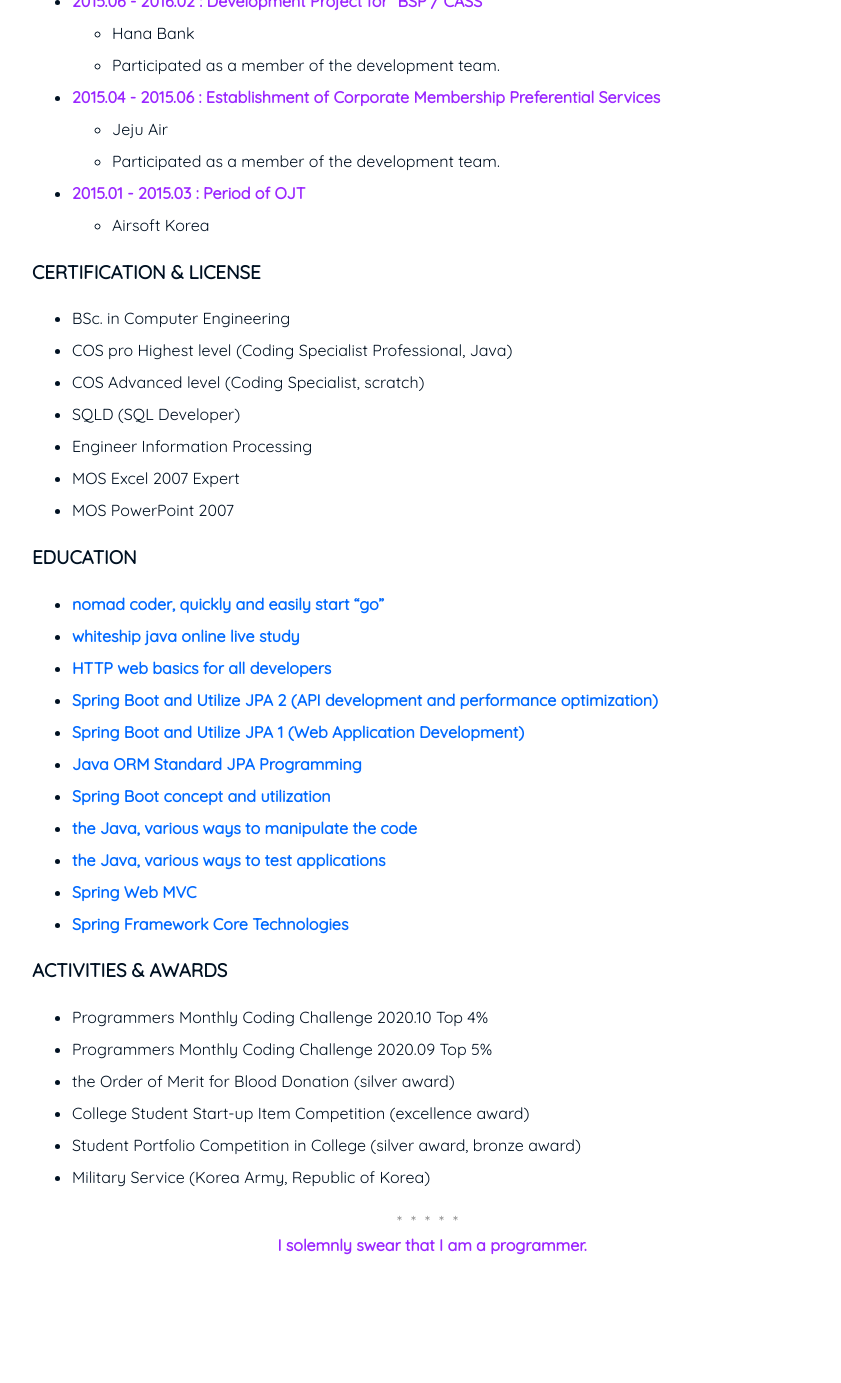
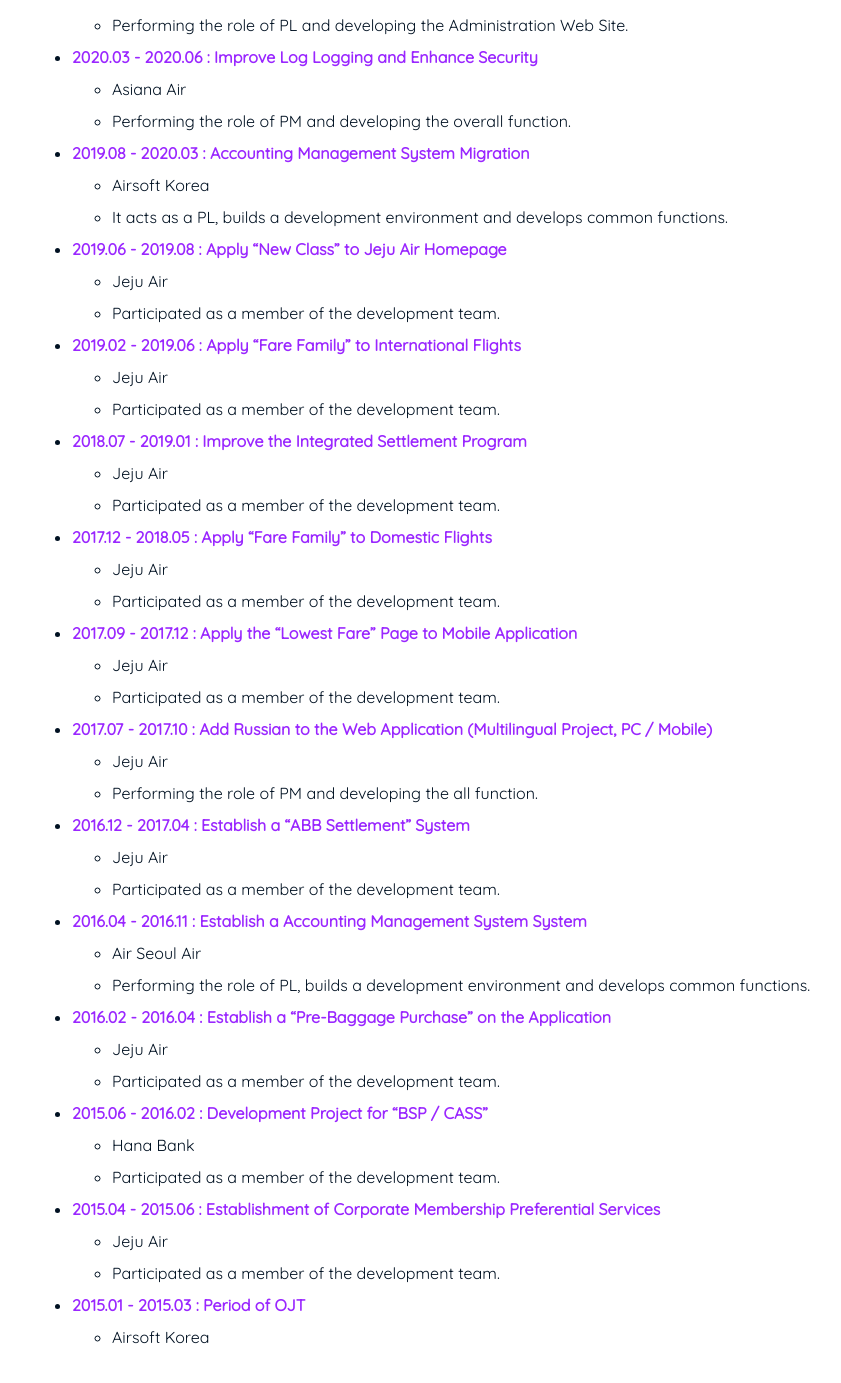
Before and after one commit to nimkoes/portfolio, a Jekyll site: the page built from about.md, in a window 1280 px wide and 1400 px high, scrolled down 1982 px. Shown: the top 1383 px of the window, without its empty margins (208-1049 px from the left). Built offline with Jekyll 4.4.1, drawn with Linux system fonts in a browser that asks for light colours; before the commit the page ends 3299 px from its top, so only the background shows below that; some of the changed text lies outside the part shown.

Commit message:
mod about.md

```diff
--- a/about.md
+++ b/about.md
@@ -67,38 +100,3 @@
   * Participated as a member of the development team.
 * **2015.01 - 2015.03 : Period of OJT**
   * Airsoft Korea
-
-
-### CERTIFICATION & LICENSE
-* BSc. in Computer Engineering
-* COS pro Highest level (Coding Specialist Professional, Java)
-* COS Advanced level (Coding Specialist, scratch)
-* SQLD (SQL Developer)
-* Engineer Information Processing
-* MOS Excel 2007 Expert
-* MOS PowerPoint 2007
-
-
-
-### EDUCATION
-* [nomad coder, quickly and easily start "go"](https://nomadcoders.co/go-for-beginners/lobby){:target="_blank"}
-* [whiteship java online live study](https://xxxelppa.tistory.com/133){:target="_blank"}
-* [HTTP web basics for all developers](https://www.inflearn.com/course/http-%EC%9B%B9-%EB%84%A4%ED%8A%B8%EC%9B%8C%ED%81%AC#description){:target="_blank"}
-* [Spring Boot and Utilize JPA 2 (API development and performance optimization)](https://www.inflearn.com/course/%EC%8A%A4%ED%94%84%EB%A7%81%EB%B6%80%ED%8A%B8-JPA-API%EA%B0%9C%EB%B0%9C-%EC%84%B1%EB%8A%A5%EC%B5%9C%EC%A0%81%ED%99%94#description){:target="_blank"}
-* [Spring Boot and Utilize JPA 1 (Web Application Development)](https://www.inflearn.com/course/%EC%8A%A4%ED%94%84%EB%A7%81%EB%B6%80%ED%8A%B8-JPA-%ED%99%9C%EC%9A%A9-1#description){:target="_blank"}
-* [Java ORM Standard JPA Programming](https://www.inflearn.com/course/ORM-JPA-Basic#description){:target="_blank"}
-* [Spring Boot concept and utilization](https://www.inflearn.com/course/%EC%8A%A4%ED%94%84%EB%A7%81%EB%B6%80%ED%8A%B8#description){:target="_blank"}
-* [the Java, various ways to manipulate the code](https://www.inflearn.com/course/the-java-code-manipulation#description){:target="_blank"}
-* [the Java, various ways to test applications](https://www.inflearn.com/course/the-java-application-test#description){:target="_blank"}
-* [Spring Web MVC](https://www.inflearn.com/course/%EC%9B%B9-mvc#description){:target="_blank"}
-* [Spring Framework Core Technologies](https://www.inflearn.com/course/spring-framework_core#description){:target="_blank"}
-
-
-
-### ACTIVITIES & AWARDS
-* Programmers Monthly Coding Challenge 2020.10 Top 4%
-* Programmers Monthly Coding Challenge 2020.09 Top 5%
-* the Order of Merit for Blood Donation (silver award)
-* College Student Start-up Item Competition (excellence award)
-* Student Portfolio Competition in College (silver award, bronze award)
-* Military Service (Korea Army, Republic of Korea)
```
Also changed, not shown: other parts of about.md (+33 -0 lines).
